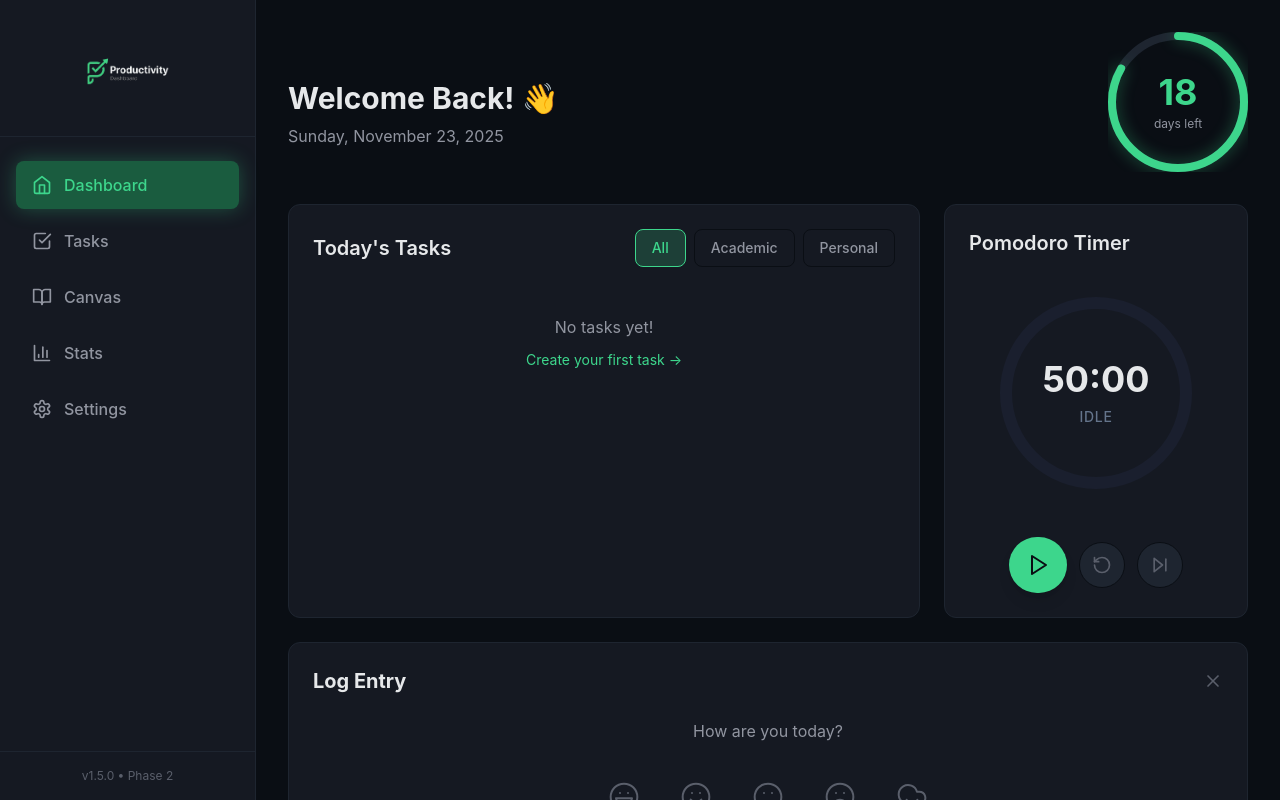
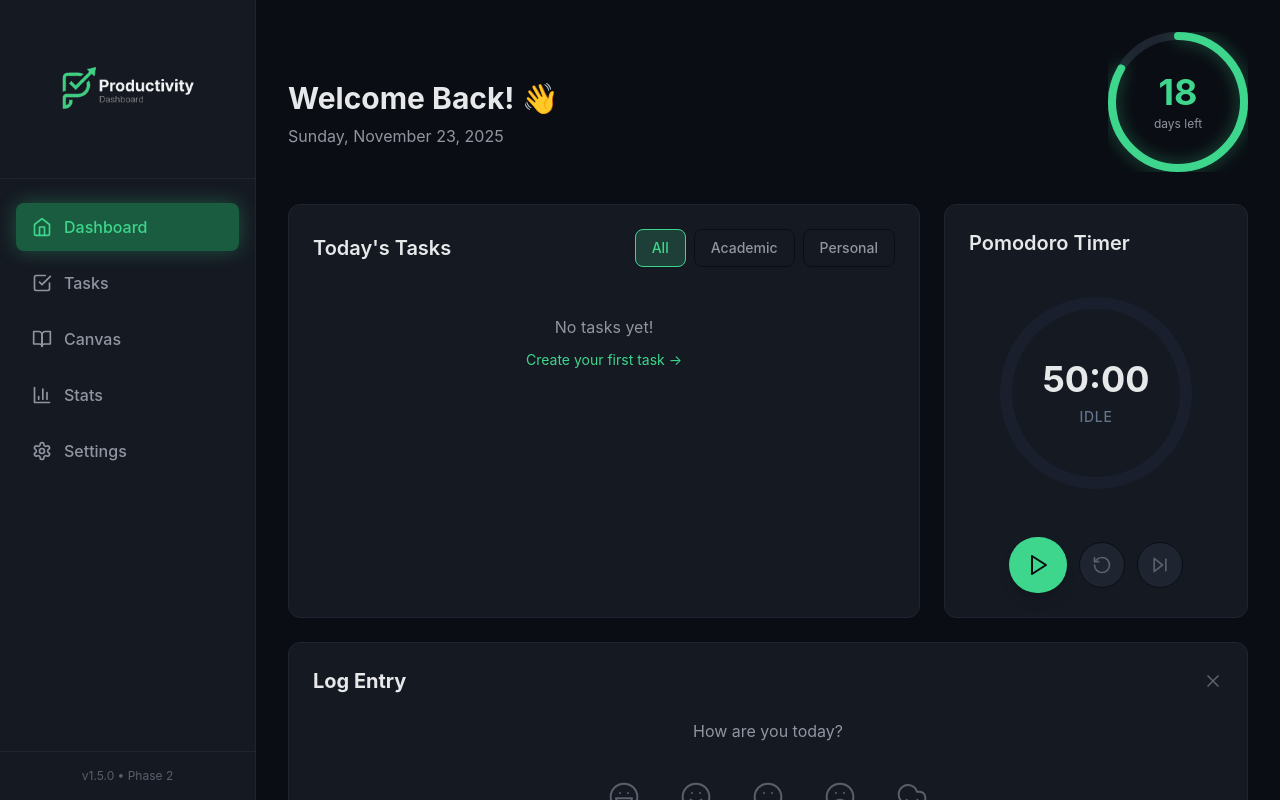
Before and after one commit to nicholasbeskow/productivity-dashboard, a React (Vite) app: page / in a window 1280 px wide. Built offline with nearby package versions, Linux system fonts and the light colour scheme.

Commit message:
Increase logo size in sidebar
- Reduce horizontal padding (p-6 → px-2 py-6) for more width
- Increase max height from 80px to 130px

```diff
--- a/src/components/Layout/Sidebar.jsx
+++ b/src/components/Layout/Sidebar.jsx
@@ -13,11 +13,11 @@ const Sidebar = ({ activeTab, setActiveTab }) => {
   return (
     <aside className="w-64 bg-bg-secondary border-r border-bg-tertiary flex flex-col">
       {/* App Title / Logo Area */}
-      <div className="p-6 pt-8 border-b border-bg-tertiary flex justify-center items-center">
+      <div className="px-2 py-6 border-b border-bg-tertiary flex justify-center items-center">
         <img
           src={logo}
           alt="Productivity Dashboard Logo"
-          className="w-full h-auto object-contain max-h-[80px]"
+          className="w-full h-auto object-contain max-h-[130px]"
         />
       </div>
 
```
